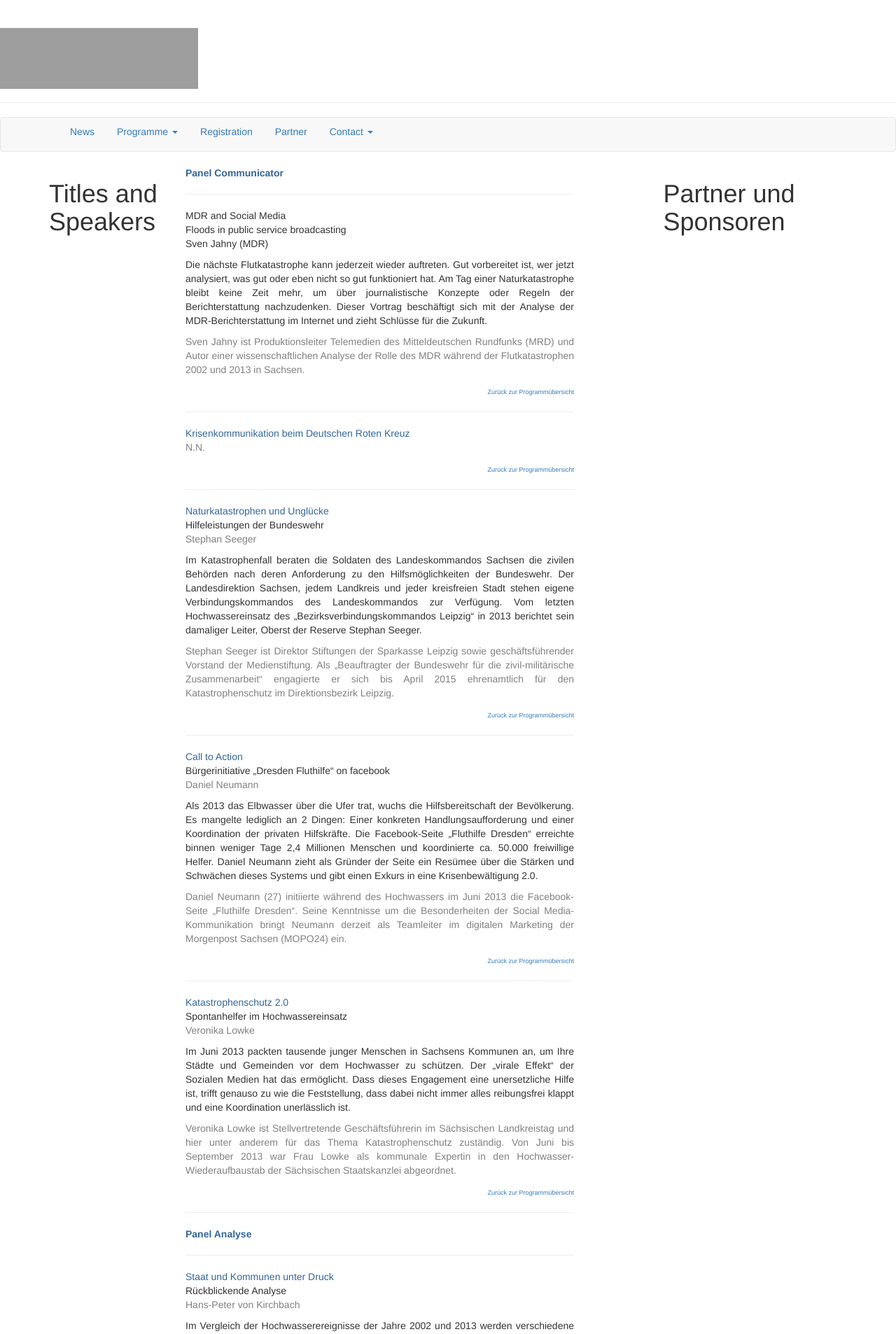
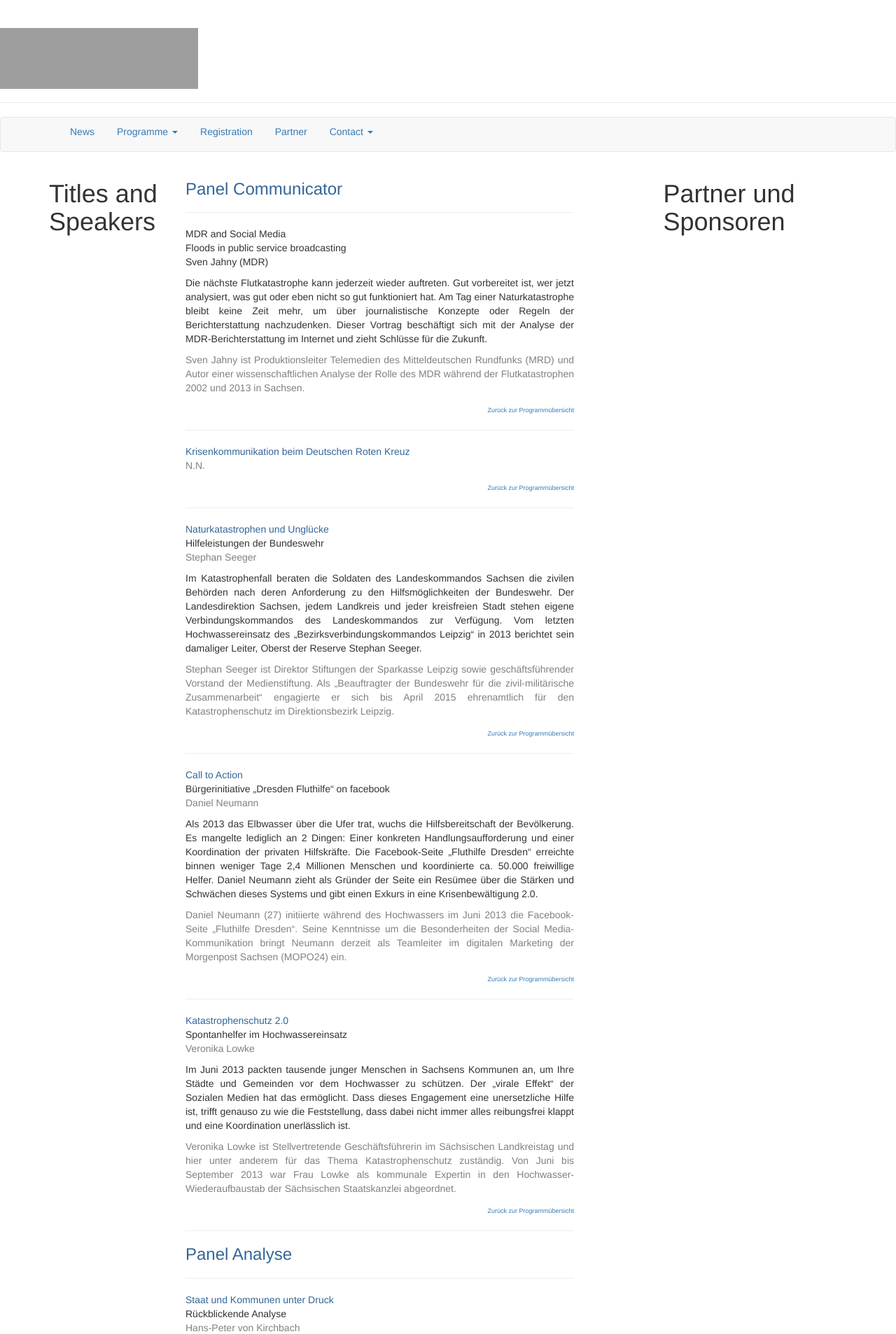
Before and after one commit to susedev/test, a Jekyll site: the page built from titles-and-speakers.html, in a window 1280 px wide. Shown: the top 1906 px of the page at 70% size. Built offline with Jekyll 4.4.1, drawn with Linux system fonts in a browser that asks for light colours; nearby versions of some CDN libraries; grey boxes are pictures that could not be loaded.

Commit message:
Edit from JekyllCMS

```diff
--- a/titles-and-speakers.html
+++ b/titles-and-speakers.html
@@ -2,7 +2,7 @@
 title: Titles and Speakers
 language: en
 ---
-<p><span style="color: #336699;"><strong>Panel </strong></span><strong><span style="color: #000080;"><span style="color: #336699;">Communicator</span></span></strong></p>
+<h3><span style="color: #336699;">Panel </span><span style="color: #000080;"><span style="color: #336699;">Communicator</span></span></h3>
 
 <hr noshade="noshade" size="1" />
 <p><span style="color: #336699;"><a id="Jahny" name="Jahny"></a></span>MDR and Social Media<br />
@@ -55,7 +55,7 @@ Spontanhelfer im Hochwassereinsatz<br />
 <p style="text-align: right;"><span style="color: #808080;"><span style="font-size: xx-small;"><a href="http://eijc.github.io/data/programm-uebersicht.html">Zur&uuml;ck zur Programm&uuml;bersicht</a></span> </span></p>
 
 <hr noshade="noshade" size="1" />
-<p><span style="color: #336699;"><strong>Panel Analyse</strong></span></p>
+<h3><span style="color: #336699;">Panel Analyse</span></h3>
 
 <hr noshade="noshade" size="1" />
 <p><span style="color: #336699;"><a id="Kirchbach" name="Kirchbach"></a>Staat und Kommunen unter Druck</span><br />
```
